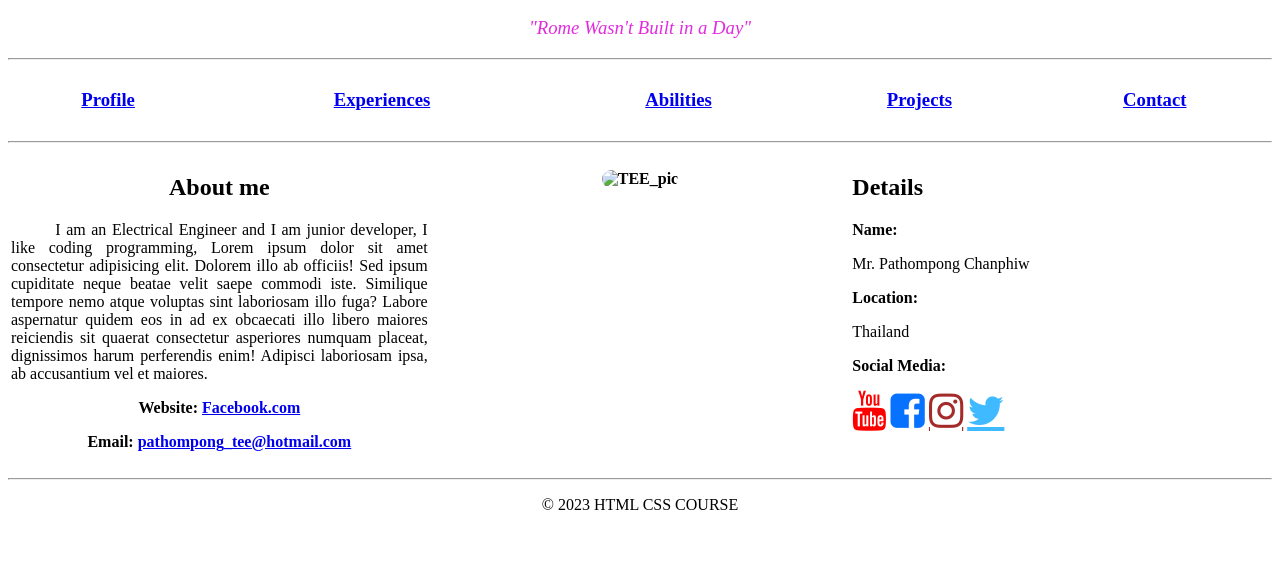
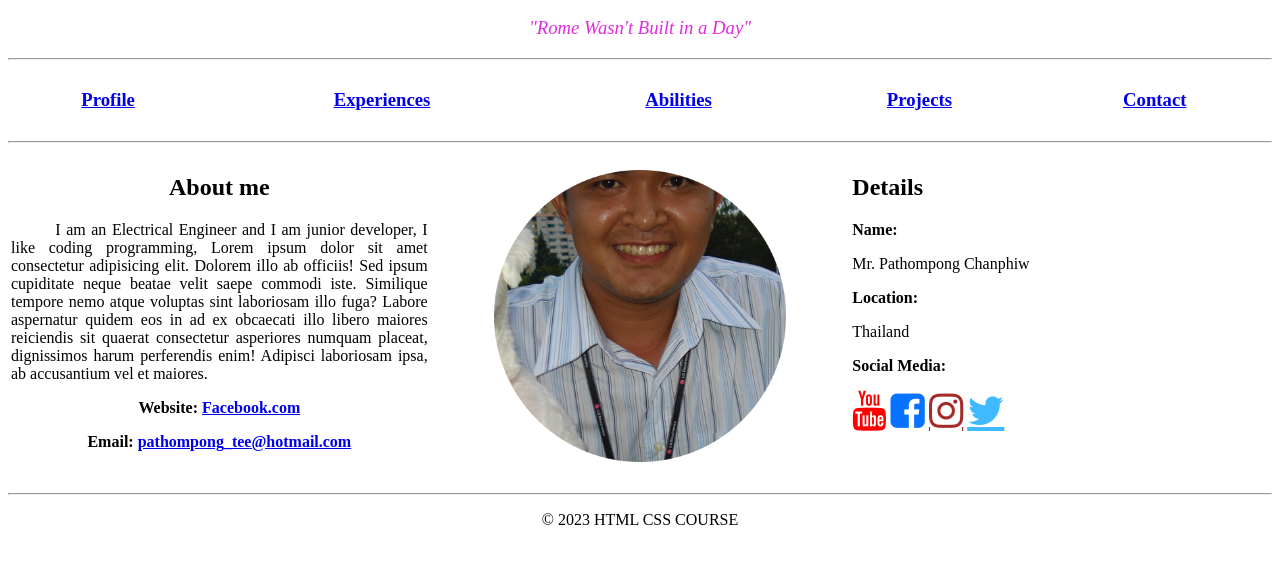
Before and after one commit to chanphiw/profilehtml, a plain HTML site: page index.html in a window 1280 px wide. Shown: the part 111-674 px from the top of the page. Drawn offline with Linux system fonts and the light colour scheme; the site is published under a folder, as on GitHub Pages, so addresses that start at the root find nothing; a web font is replaced by a local one.

Commit message:
Update index.html
v1

```diff
--- a/index.html
+++ b/index.html
@@ -51,7 +51,7 @@
             </th>
             <th style="width: 33.33%; vertical-align: top;">
                 <!--Crop Circle Image: https://crop-circle.imageonline.co/-->
-                <p><img src="/images/TEE-modified.png" alt="TEE_pic" style="width: 70%; border-radius: 10px;"></p>
+                <p><img src="./images/TEE-modified.png" alt="TEE_pic" style="width: 70%; border-radius: 10px;"></p>
             </th>
 
             <th style="width: 33.33%; vertical-align: top; text-align: left;"><h2>Details</h2>
```
